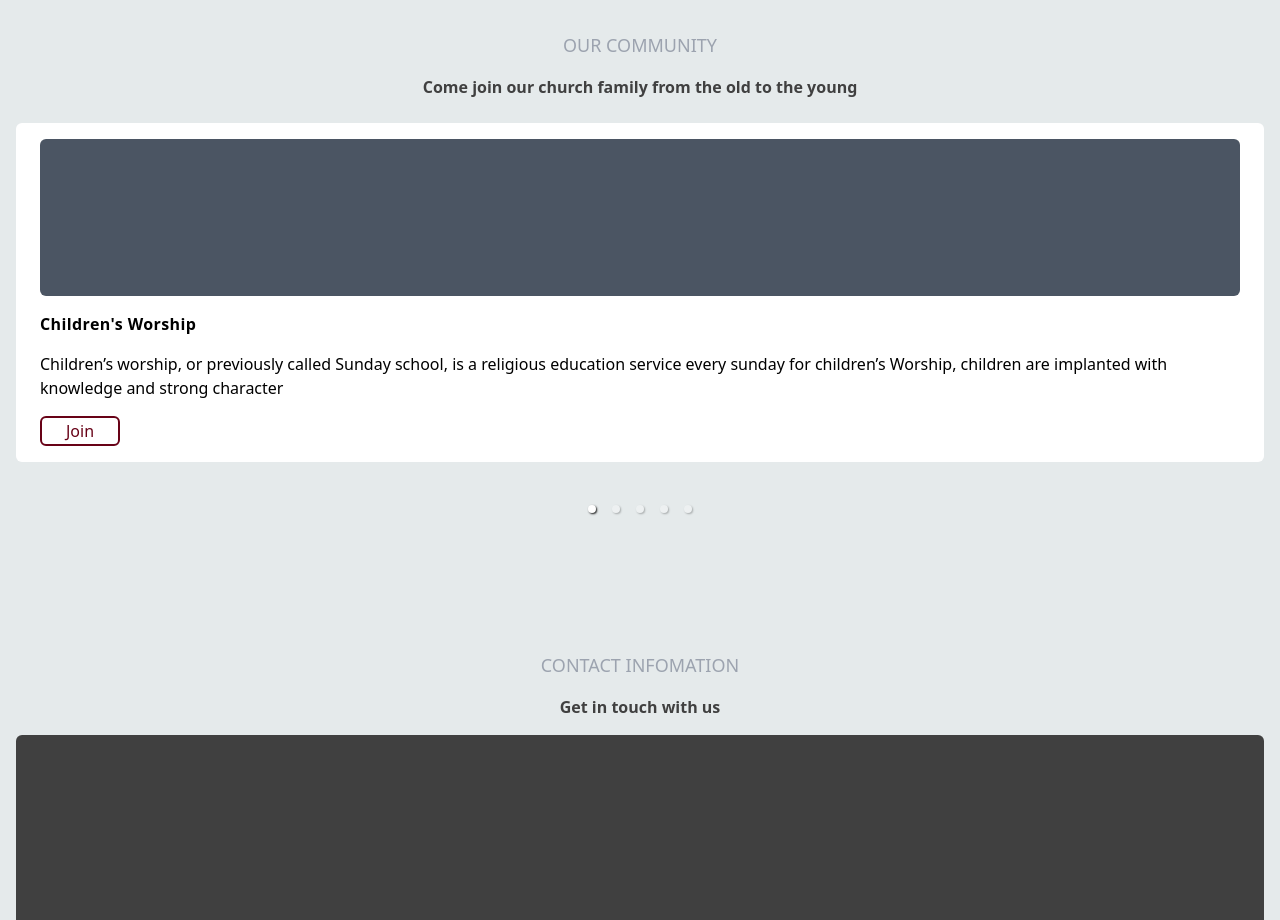
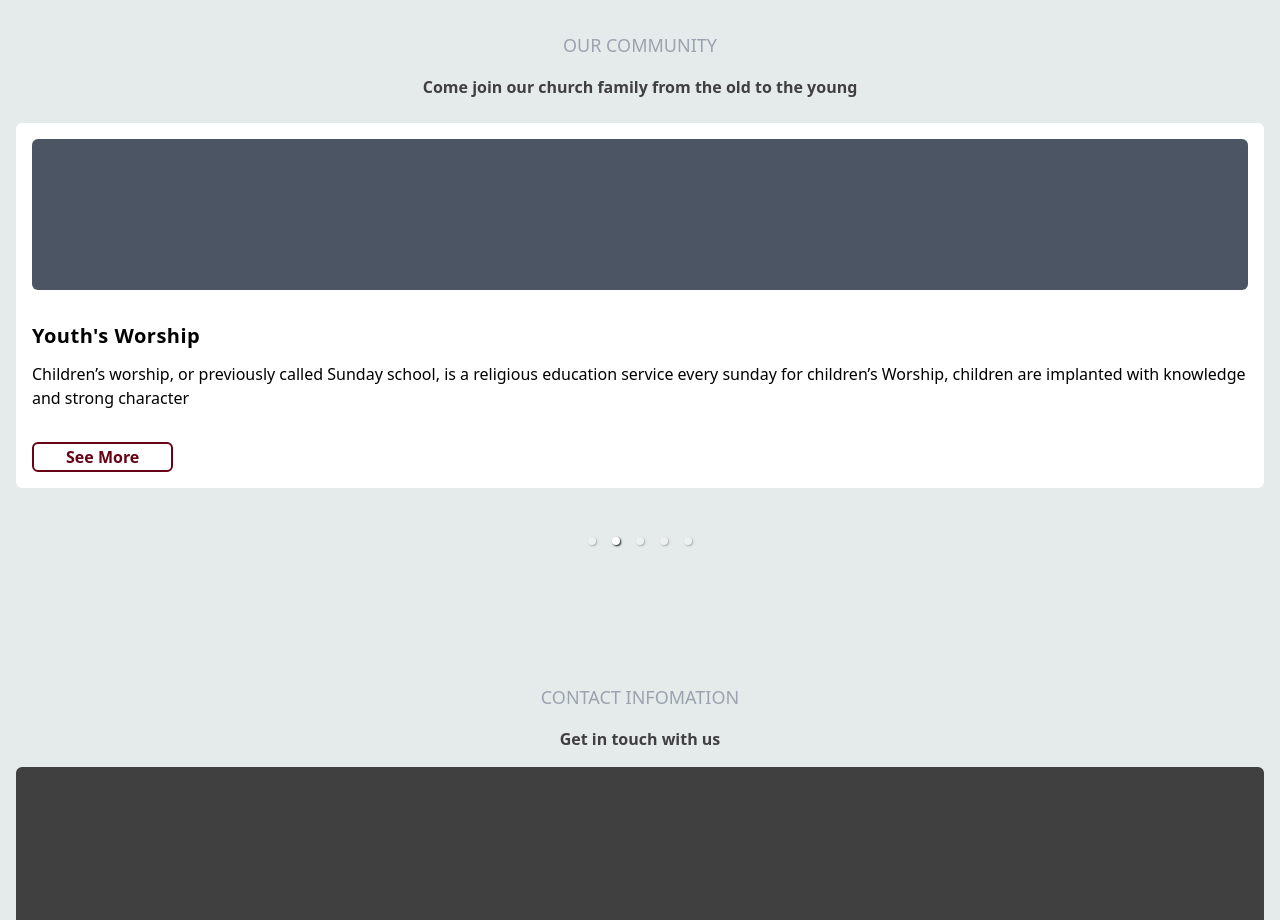
Before and after one commit to Ebenezr/tlcak, a Next.js app: page / in a window 1280 px wide. Shown: the part 2460-3380 px from the top of the page. Built offline with nearby package versions, Linux system fonts and the light colour scheme.

Commit message:
[REF] refactor community cards ui

```diff
--- a/pages/sections/_community.tsx
+++ b/pages/sections/_community.tsx
@@ -22,7 +22,7 @@ const Community = () => {
       {/* cards wrapper */}
       <div className="carousel-wrapper w-full mt-6">
         <Carousel
-          //autoPlay={true}
+          autoPlay={true}
           centerMode={true}
           emulateTouch={true}
           infiniteLoop={true}
@@ -33,96 +33,77 @@ const Community = () => {
           showStatus={false}
           showArrows={false}
           useKeyboardArrows={true}
-          className=" flex flex-col w-full mx-auto h-[30rem] "
+          className=" flex flex-col w-full mx-auto h-[32rem] "
         >
           {/* card */}
-          <div className="flex flex-col h-5/6 gap-4  mx-auto  py-4 bg-white px-6 rounded-md">
+          <div className={cardWrapper}>
             {/* image wrapper */}
-            <div className="w-full h-56 bg-gray-600 rounded-md"></div>
-            <h2 className="text-left font-bold tracking-wide">
-              Children&apos;s Worship
-            </h2>
-            <p className="text-left">
+            <div className={imageWrapper}></div>
+            <h2 className={cardTitle}>Children&apos;s Worship</h2>
+            <p className={cardParagraph}>
               Children’s worship, or previously called Sunday school, is a
               religious education service every sunday for children’s Worship,
               children are implanted with knowledge and strong character
             </p>
-            <div className="flex flex-start">
-              <button className="border-2 border-primary px-6 py-[1px] rounded-md text-primary">
-                Join
-              </button>
+            {/* button wrapper */}
+            <div className={buttonWrapper}>
+              <button className={button}>See More</button>
             </div>
           </div>
           {/* card */}
-          <div className="flex flex-col h-5/6 gap-4 py-4 bg-white px-6 rounded-md">
+          <div className={cardWrapper}>
             {/* image wrapper */}
-            <div className="w-full h-56 bg-gray-600 rounded-md"></div>
-            <h2 className="text-left font-bold tracking-wide">
-              Youth&apos;s Worship
-            </h2>
-            <p className="text-left">
+            <div className={imageWrapper}></div>
+            <h2 className={cardTitle}>Youth&apos;s Worship</h2>
+            <p className={cardParagraph}>
               Children’s worship, or previously called Sunday school, is a
               religious education service every sunday for children’s Worship,
               children are implanted with knowledge and strong character{" "}
             </p>
-            <div className="flex flex-start">
-              <button className="border-2 border-primary px-6 py-[1px] rounded-md text-primary">
-                Join
-              </button>
+            <div className={buttonWrapper}>
+              <button className={button}>See More</button>
             </div>
           </div>
           {/* card */}
-          <div className="flex flex-col h-5/6 gap-4 py-4 bg-white px-6 rounded-md">
+          <div className={cardWrapper}>
             {/* image wrapper */}
-            <div className="w-full h-56 bg-gray-600 rounded-md"></div>
-            <h2 className="text-left font-bold tracking-wide">
-              Women&apos;s Worship
-            </h2>
-            <p className="text-left">
+            <div className={imageWrapper}></div>
+            <h2 className={cardTitle}>Women&apos;s Worship</h2>
+            <p className={cardParagraph}>
               Children’s worship, or previously called Sunday school, is a
               religious education service every sunday for children’s Worship,
               children are implanted with knowledge and strong character{" "}
             </p>
-            <div className="flex flex-start">
-              <button className="border-2 border-primary px-6 py-[1px] rounded-md text-primary">
-                Join
-              </button>
+            <div className={buttonWrapper}>
+              <button className={button}>See More</button>
             </div>
           </div>
           {/* card */}
-          <div className="flex flex-col h-5/6 gap-4 py-4 bg-white px-6 rounded-md">
+          <div className={cardWrapper}>
             {/* image wrapper */}
-            <div className="w-full h-56 bg-gray-600 rounded-md"></div>
-            <h2 className="text-left font-bold tracking-wide">
-              Men&apos;s Worship
-            </h2>
-            <p className="text-left">
+            <div className={imageWrapper}></div>
+            <h2 className={cardTitle}>Men&apos;s Worship</h2>
+            <p className={cardParagraph}>
               Children’s worship, or previously called Sunday school, is a
               religious education service every sunday for children’s Worship,
               children are implanted with knowledge and strong character{" "}
             </p>
-            <div className="flex flex-start">
-              <button className="border-2 border-primary px-6 py-[1px] rounded-md text-primary">
-                Join
-              </button>
+            <div className={buttonWrapper}>
+              <button className={button}>See More</button>
             </div>
           </div>
           {/* card */}
-          <div className="flex flex-col h-5/6 gap-4 py-4 bg-white px-6 rounded-md">
+          <div className={cardWrapper}>
             {/* image wrapper */}
-            <div className="w-full h-56 bg-gray-600 rounded-md"></div>
-            <h2 className="text-left font-bold tracking-wide">
-              Praise and Worship
-            </h2>
-            <p className="text-left">
+            <div className={imageWrapper}></div>
+            <h2 className={cardTitle}>Praise and Worship</h2>
+            <p className={cardParagraph}>
               Children’s worship, or previously called Sunday school, is a
               religious education service every sunday for children’s Worship,
               children are implanted with knowledge and strong character{" "}
             </p>
-            <div className="flex flex-start">
-              <button className="border-2 border-primary px-6 py-[1px] rounded-md text-primary">
-                Join
-              </button>
+            <div className={buttonWrapper}>
+              <button className={button}>See More</button>
             </div>
           </div>
         </Carousel>
@@ -132,3 +113,12 @@ const Community = () => {
 };
 
 export default Community;
+
+// card
+const cardWrapper = "flex flex-col h-5/6 mx-auto py-4 bg-white px-4 rounded-md";
+const imageWrapper = "w-full  h-56 bg-gray-600 rounded-md";
+const cardTitle = "mt-[32px] text-left text-xl font-bold tracking-wide";
+const cardParagraph = "mt-[12px] text-left";
+const buttonWrapper = "mt-[32px] flex flex-start";
+const button =
+  "border-2 border-primary px-8 py-[1px] text-base font-semibold rounded-md text-primary flex items-center hover:bg-primary focus:bg-primary focus:text-white hover:text-white";
```
